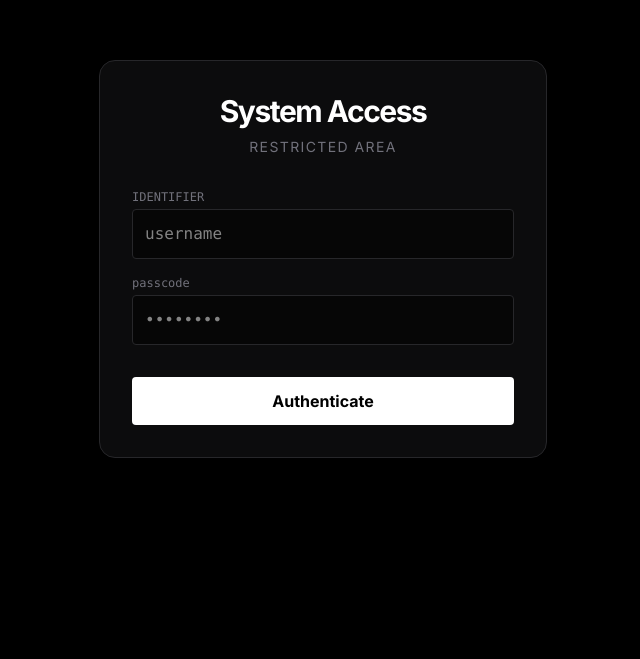
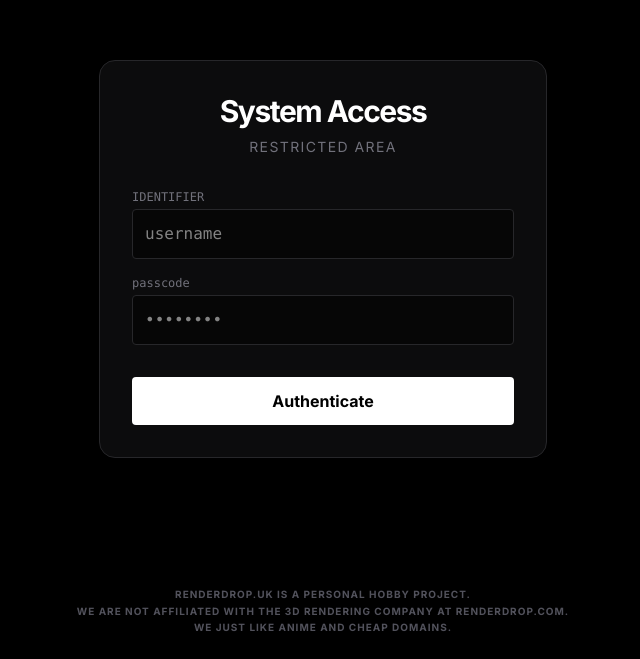
Before and after one commit to anstonbrick/PDS, a React (Vite) app: page /admin/login in a window 1280 px wide. Shown: the part 141-800 px from the top of the page, without its empty margins (317-957 px from the left). Built offline with nearby package versions, Linux system fonts and the light colour scheme.

Commit message:
feat: Introduce core application structure with user authentication, admin login, and delivery tracking.

```diff
--- a/src/App.jsx
+++ b/src/App.jsx
@@ -143,6 +143,14 @@ const LandingPage = () => {
         </Suspense>
       </main>
 
+      <footer className="w-full py-12 px-4 text-center bg-render-black border-t border-white/10 relative z-40">
+        <p className="text-gray-600 text-[10px] md:text-xs font-bold uppercase tracking-widest max-w-2xl mx-auto leading-relaxed">
+          RenderDrop.uk is a personal hobby project. <br className="hidden md:block" />
+          We are not affiliated with the 3D rendering company at RenderDrop.com. <br className="hidden md:block" />
+          We just like anime and cheap domains.
+        </p>
+      </footer>
+
       <Suspense fallback={null}>
         <RequestForm />
         <FAB />
--- a/src/components/Auth/AuthScreen.jsx
+++ b/src/components/Auth/AuthScreen.jsx
@@ -168,6 +168,14 @@ const AuthScreen = ({ onLoginSuccess }) => {
                     </div>
                 </div>
             </div>
+            {/* Disclaimer Footer */}
+            <div className="absolute bottom-6 left-0 w-full text-center px-4 z-20 pointer-events-none">
+                <p className="text-gray-600 text-[10px] font-bold uppercase tracking-widest leading-relaxed">
+                    RenderDrop.uk is a personal hobby project. <br className="hidden sm:block" />
+                    We are not affiliated with the 3D rendering company at RenderDrop.com. <br className="hidden sm:block" />
+                    We just like anime and cheap domains.
+                </p>
+            </div>
         </div>
     );
 };
--- a/src/components/DeliveryTracking.jsx
+++ b/src/components/DeliveryTracking.jsx
@@ -213,6 +213,14 @@ const DeliveryTracking = () => {
                     </div>
                 )}
             </div>
+            {/* Disclaimer Footer */}
+            <div className="absolute bottom-6 left-0 w-full text-center px-4 z-20 pointer-events-none">
+                <p className="text-gray-600 text-[10px] font-bold uppercase tracking-widest leading-relaxed">
+                    RenderDrop.uk is a personal hobby project. <br className="hidden sm:block" />
+                    We are not affiliated with the 3D rendering company at RenderDrop.com. <br className="hidden sm:block" />
+                    We just like anime and cheap domains.
+                </p>
+            </div>
         </div>
     );
 };
--- a/src/components/admin/AdminLayout.jsx
+++ b/src/components/admin/AdminLayout.jsx
@@ -40,8 +40,8 @@ const AdminLayout = ({ children, activeTab, setActiveTab }) => {
                             key={item.id}
                             onClick={() => setActiveTab(item.id)}
                             className={`w-full flex items-center space-x-3 px-4 py-3 rounded-lg transition-colors ${activeTab === item.id
-                                    ? 'bg-white text-black font-semibold'
-                                    : 'text-zinc-400 hover:bg-zinc-800 hover:text-white'
+                                ? 'bg-white text-black font-semibold'
+                                : 'text-zinc-400 hover:bg-zinc-800 hover:text-white'
                                 }`}
                         >
                             <svg className="w-5 h-5" fill="none" stroke="currentColor" viewBox="0 0 24 24">
@@ -52,7 +52,7 @@ const AdminLayout = ({ children, activeTab, setActiveTab }) => {
                     ))}
                 </nav>
 
-                <div className="p-4 border-t border-zinc-800">
+                <div className="p-4 border-t border-zinc-800 space-y-4">
                     <div className="flex items-center space-x-3 px-4 py-3 mb-2">
                         <div className="w-8 h-8 rounded-full bg-zinc-700 flex items-center justify-center">
                             {user.username?.[0]?.toUpperCase()}
@@ -71,6 +71,15 @@ const AdminLayout = ({ children, activeTab, setActiveTab }) => {
                         </svg>
                         <span>Sign Out</span>
                     </button>
+
+                    {/* Disclaimer Footer */}
+                    <div className="pt-4 border-t border-zinc-900 border-dashed">
+                        <p className="text-zinc-700 text-[9px] font-bold uppercase tracking-widest leading-relaxed text-center opacity-50">
+                            RenderDrop.uk is a personal hobby project. <br />
+                            We are not affiliated with the 3D rendering company at RenderDrop.com. <br />
+                            We just like anime and cheap domains.
+                        </p>
+                    </div>
                 </div>
             </div>
 
--- a/src/components/admin/AdminLogin.jsx
+++ b/src/components/admin/AdminLogin.jsx
@@ -84,6 +84,14 @@ const AdminLogin = () => {
                     </button>
                 </form>
             </div>
+            {/* Disclaimer Footer */}
+            <div className="absolute bottom-6 left-0 w-full text-center px-4 z-20 pointer-events-none">
+                <p className="text-zinc-600 text-[10px] font-bold uppercase tracking-widest leading-relaxed">
+                    RenderDrop.uk is a personal hobby project. <br className="hidden sm:block" />
+                    We are not affiliated with the 3D rendering company at RenderDrop.com. <br className="hidden sm:block" />
+                    We just like anime and cheap domains.
+                </p>
+            </div>
         </div>
     );
 };
```
